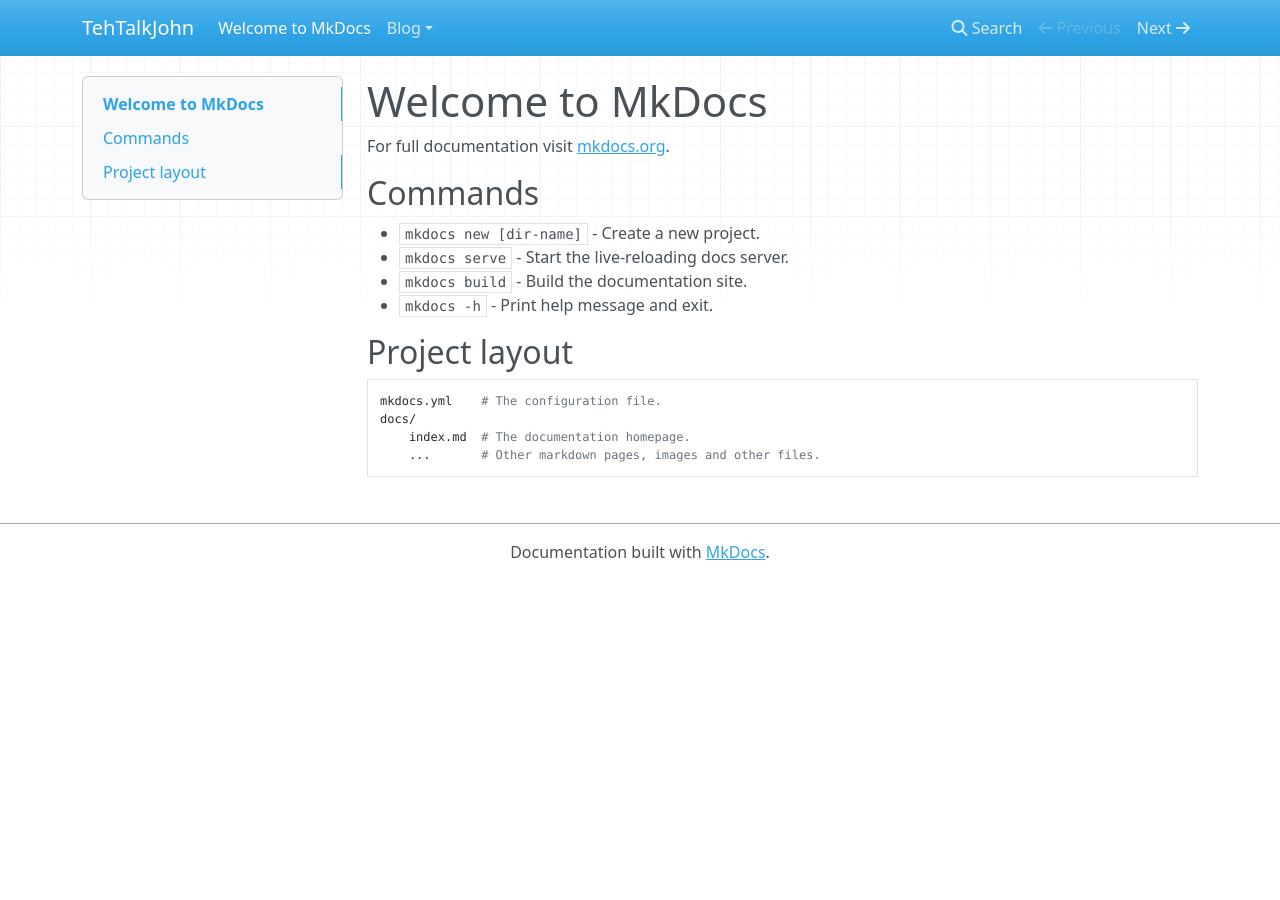
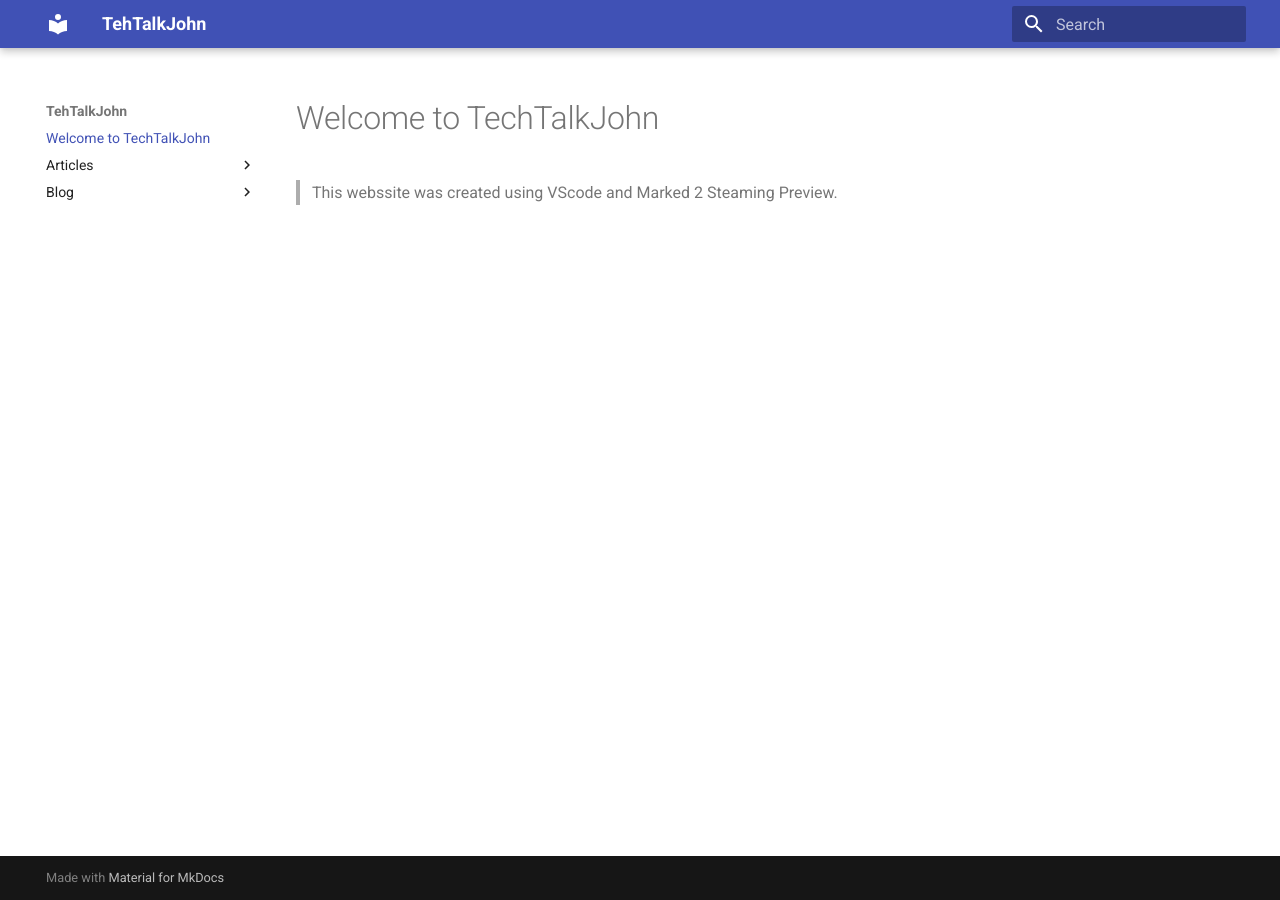
Before and after one commit to JohnTelford/techtalk-2, an MkDocs documentation site: the page built from docs/index.md, in a window 1280 px wide. Built offline with MkDocs 1.6.1 and Material for MkDocs 9.7.7, drawn with Linux system fonts in a browser that asks for light colours; nearby versions of some CDN libraries.

Commit message:
iterate
Accessing blob seems to be working

```diff
--- a/docs/index.md
+++ b/docs/index.md
@@ -1,17 +1,4 @@
-# Welcome to MkDocs
+# Welcome to TechTalkJohn
 
-For full documentation visit [mkdocs.org](https://www.mkdocs.org).
-
-## Commands
-
-* `mkdocs new [dir-name]` - Create a new project.
-* `mkdocs serve` - Start the live-reloading docs server.
-* `mkdocs build` - Build the documentation site.
-* `mkdocs -h` - Print help message and exit.
-
-## Project layout
-
-    mkdocs.yml    # The configuration file.
-    docs/
-        index.md  # The documentation homepage.
-        ...       # Other markdown pages, images and other files.
+> This webssite was created using VScode and Marked 2 Steaming
+Preview.
--- a/mkdocs.yml
+++ b/mkdocs.yml
@@ -1,3 +1,6 @@
 site_name: TehTalkJohn
 site_description: TecTalk
 site_url: https://github.com/JohnTelford/techtalkjohn-2
+
+theme:
+  name: material
```
Also changed, not shown: docs/articles/install.md (added, +77 -0 lines), docs/blog/posts/Install material mkdocs.md (+2 -3 lines).
